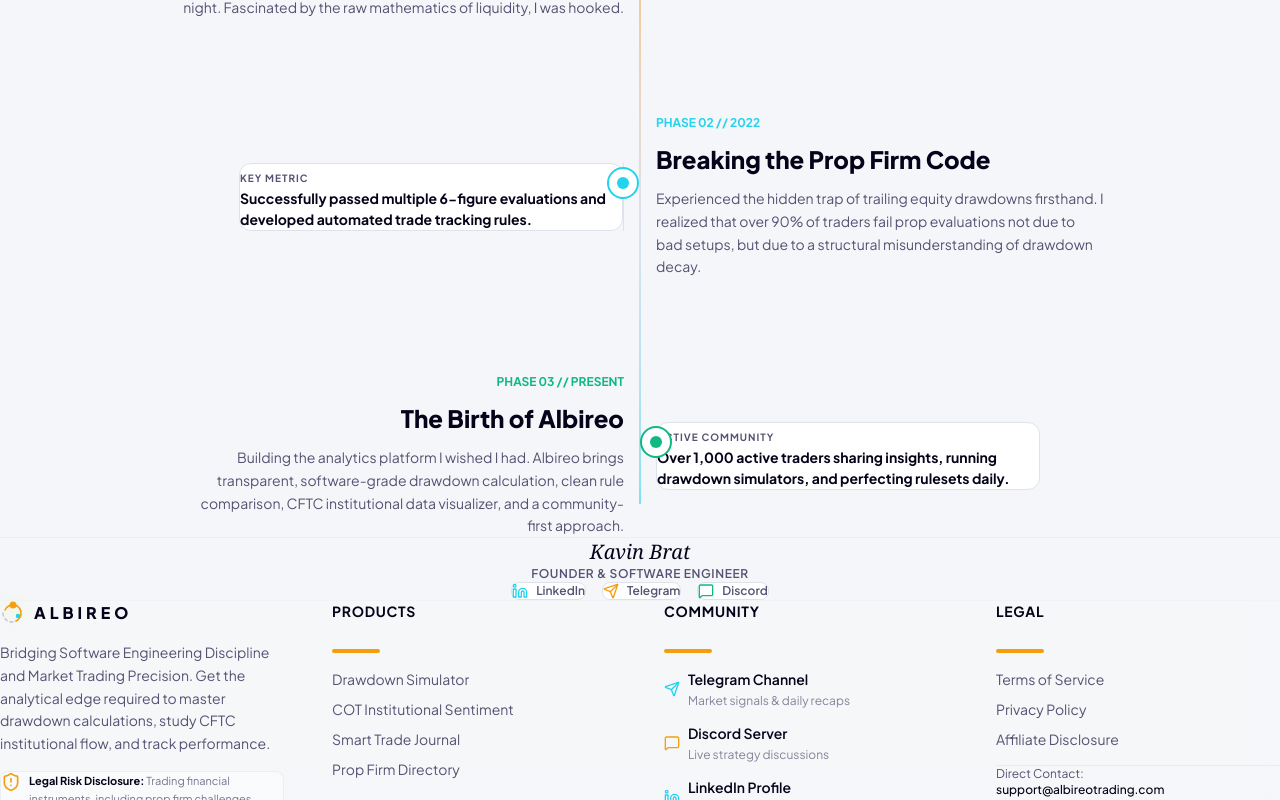
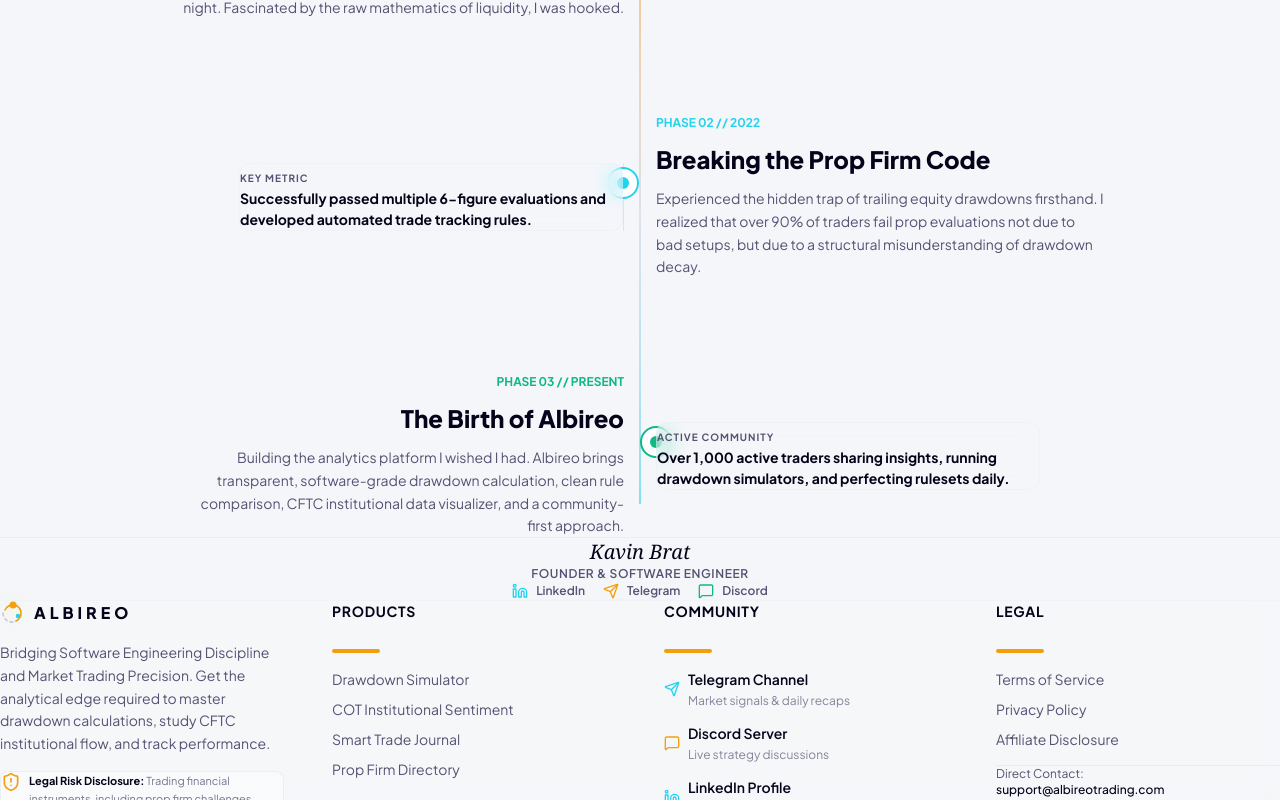
Before and after one commit to Kavin-Brat/alberio, a Next.js app: page / in a window 1280 px wide. Shown: the part 1385-2185 px from the top of the page. Built offline with nearby package versions, Linux system fonts and the light colour scheme.

Commit message:
Fix responsiveness and centering alignment across mobile, tablet, and desktop viewports

```diff
--- a/src/app/page.tsx
+++ b/src/app/page.tsx
@@ -26,7 +26,7 @@
         <div className="absolute inset-0 bg-[radial-gradient(circle_at_top_right,rgba(6,182,212,0.08),transparent_45%)] pointer-events-none" />
         <div className="absolute inset-0 bg-[radial-gradient(circle_at_bottom_left,rgba(245,158,11,0.05),transparent_40%)] pointer-events-none" />
 
-        <div className="max-w-7xl mx-auto flex flex-col items-center text-center">
+        <div className="w-full max-w-7xl mx-auto flex flex-col items-center text-center">
           {/* Badge */}
           <div className="inline-flex items-center gap-2 px-3.5 py-1.5 rounded-full bg-white/5 dark:bg-white/5 backdrop-blur-sm border border-slate-200/20 dark:border-white/10 text-xs font-semibold text-cygnus-gold mb-6 animate-fade-in">
             <Terminal className="w-3.5 h-3.5" />
@@ -67,13 +67,13 @@
 
           {/* Real-time Stats Ticker */}
           <div className="mt-16 w-full max-w-5xl border-t border-b border-slate-200/20 dark:border-white/5 py-6 px-4 grid grid-cols-1 md:grid-cols-3 gap-6 bg-white/5 dark:bg-white/5 backdrop-blur-sm rounded-xl">
-            <div className="flex flex-col items-center md:border-r border-border-custom/40">
+            <div className="flex flex-col items-center border-b md:border-b-0 md:border-r border-border-custom/40 pb-6 md:pb-0">
               <span className="text-2xl md:text-3xl font-extrabold text-cygnus-gold">$10M+</span>
               <span className="text-xs text-text-muted uppercase tracking-wider font-semibold mt-1">
                 Challenge Volume Simulated
               </span>
             </div>
-            <div className="flex flex-col items-center md:border-r border-border-custom/40">
+            <div className="flex flex-col items-center border-b md:border-b-0 md:border-r border-border-custom/40 pb-6 md:pb-0 pt-2 md:pt-0">
               <span className="text-2xl md:text-3xl font-extrabold text-text-primary flex items-center gap-1.5">
                 4.9/5
               </span>
@@ -81,7 +81,7 @@
                 Community Trust Rating
               </span>
             </div>
-            <div className="flex flex-col items-center">
+            <div className="flex flex-col items-center pt-2 md:pt-0">
               <span className="text-2xl md:text-3xl font-extrabold text-electric-cyan">50+</span>
               <span className="text-xs text-text-muted uppercase tracking-wider font-semibold mt-1">
                 Prop Firm Rules Indexed
@@ -93,8 +93,8 @@
 
       {/* QUICK TOOL CALCULATOR EMBED */}
       <section className="w-full py-20 px-4 sm:px-6 lg:px-8 border-b border-slate-200/20 dark:border-slate-800/10 relative">
-        <div className="max-w-7xl mx-auto grid grid-cols-1 lg:grid-cols-12 gap-12 items-center">
-          <div className="lg:col-span-5 flex flex-col gap-5">
+        <div className="w-full max-w-7xl mx-auto grid grid-cols-1 lg:grid-cols-12 gap-12 items-center">
+          <div className="lg:col-span-5 flex flex-col gap-5 text-center lg:text-left items-center lg:items-start">
             <span className="text-xs font-bold uppercase tracking-widest text-electric-cyan">
               Live Widget Preview
             </span>
@@ -104,14 +104,14 @@
             <p className="text-sm md:text-base text-text-muted leading-relaxed">
               Don't guess if you'll pass. Under Trailing Equity drawdowns, floating profits can ruin your buffer. Adjust starting size, win rate, and R:R below to see how likely you are to breach rules before hitting your profit target.
             </p>
-            <div className="flex flex-col gap-3 mt-2">
-              <div className="flex items-center gap-3 text-sm text-text-primary">
+            <div className="flex flex-col gap-3 mt-2 w-full max-w-md">
+              <div className="flex items-center gap-3 text-sm text-text-primary justify-center lg:justify-start">
                 <div className="p-1 rounded-md bg-electric-cyan/15 text-electric-cyan">
                   <ShieldCheck className="w-4 h-4" />
                 </div>
                 <span>Simulates 500 parallel Monte Carlo iterations</span>
               </div>
-              <div className="flex items-center gap-3 text-sm text-text-primary">
+              <div className="flex items-center gap-3 text-sm text-text-primary justify-center lg:justify-start">
                 <div className="p-1 rounded-md bg-cygnus-gold/15 text-cygnus-gold">
                   <Award className="w-4 h-4" />
                 </div>
@@ -135,7 +135,7 @@
 
       {/* FEATURE MATRIX (4 PILLARS) */}
       <section className="w-full py-20 px-4 sm:px-6 lg:px-8 border-t border-b border-slate-200/20 dark:border-slate-800/10 scroll-mt-20">
-        <div className="max-w-7xl mx-auto">
+        <div className="w-full max-w-7xl mx-auto">
           <div className="flex flex-col items-center text-center mb-16">
             <span className="text-xs font-bold uppercase tracking-widest text-cygnus-gold">
               Core Platform Capabilities
@@ -211,7 +211,7 @@
         {/* Visual background lines */}
         <div className="absolute left-1/2 transform -translate-x-1/2 top-40 bottom-24 w-0.5 bg-gradient-to-b from-cygnus-gold/60 via-border-custom to-electric-cyan/60 hidden md:block" />
 
-        <div className="max-w-7xl mx-auto relative">
+        <div className="w-full max-w-7xl mx-auto relative">
           <div className="flex flex-col items-center text-center mb-20">
             <span className="text-xs font-bold uppercase tracking-widest text-cygnus-gold">
               The Journey
@@ -241,7 +241,7 @@
                 <div className="absolute -left-1.5 md:-left-4 top-1 w-3 h-3 md:w-8 md:h-8 rounded-full bg-surface-card border-2 border-cygnus-gold flex items-center justify-center">
                   <div className="w-1.5 h-1.5 md:w-3 md:h-3 rounded-full bg-cygnus-gold" />
                 </div>
-                <div className="bg-surface-card border border-border-custom p-5 rounded-xl max-w-sm">
+                <div className="bg-slate-50/20 dark:bg-slate-900/10 backdrop-blur-sm border border-slate-200/30 dark:border-slate-800/40 p-5 rounded-xl max-w-sm">
                   <span className="text-[10px] font-bold uppercase tracking-widest text-text-muted">Key Metric</span>
                   <p className="text-sm font-bold text-text-primary mt-1 leading-normal">
                     10,000+ hours spent studying market microstructures, COT report data feeds, and drawdown mathematical logic.
@@ -266,7 +266,7 @@
                 <div className="absolute -left-1.5 md:left-auto md:-right-4 top-1 w-3 h-3 md:w-8 md:h-8 rounded-full bg-surface-card border-2 border-electric-cyan flex items-center justify-center">
                   <div className="w-1.5 h-1.5 md:w-3 md:h-3 rounded-full bg-electric-cyan" />
                 </div>
-                <div className="bg-surface-card border border-border-custom p-5 rounded-xl max-w-sm inline-block md:text-left">
+                <div className="bg-slate-50/20 dark:bg-slate-900/10 backdrop-blur-sm border border-slate-200/30 dark:border-slate-800/40 p-5 rounded-xl max-w-sm inline-block md:text-left">
                   <span className="text-[10px] font-bold uppercase tracking-widest text-text-muted">Key Metric</span>
                   <p className="text-sm font-bold text-text-primary mt-1 leading-normal">
                     Successfully passed multiple 6-figure evaluations and developed automated trade tracking rules.
@@ -291,7 +291,7 @@
                 <div className="absolute -left-1.5 md:-left-4 top-1 w-3 h-3 md:w-8 md:h-8 rounded-full bg-surface-card border-2 border-profit flex items-center justify-center">
                   <div className="w-1.5 h-1.5 md:w-3 md:h-3 rounded-full bg-profit" />
                 </div>
-                <div className="bg-surface-card border border-border-custom p-5 rounded-xl max-w-sm">
+                <div className="bg-slate-50/20 dark:bg-slate-900/10 backdrop-blur-sm border border-slate-200/30 dark:border-slate-800/40 p-5 rounded-xl max-w-sm">
                   <span className="text-[10px] font-bold uppercase tracking-widest text-text-muted">Active Community</span>
                   <p className="text-sm font-bold text-text-primary mt-1 leading-normal">
                     Over 1,000 active traders sharing insights, running drawdown simulators, and perfecting rulesets daily.
@@ -307,12 +307,12 @@
             <span className="text-xs text-text-muted uppercase tracking-wider font-semibold mt-1">
               Founder & Software Engineer
             </span>
-            <div className="flex gap-4 mt-6">
+            <div className="flex flex-wrap justify-center gap-4 mt-6">
               <a
                 href="https://linkedin.com/in/kavin-brat"
                 target="_blank"
                 rel="noopener noreferrer"
-                className="flex items-center gap-2 px-4 py-2 border border-border-custom rounded-lg bg-surface-card hover:bg-surface-card/80 text-text-muted hover:text-text-primary text-xs font-semibold transition-all duration-200"
+                className="flex items-center gap-2 px-4 py-2 border border-slate-200/20 dark:border-white/10 rounded-full bg-white/5 dark:bg-white/5 backdrop-blur-sm hover:bg-white/10 text-text-muted hover:text-text-primary text-xs font-semibold transition-all duration-200"
               >
                 <Linkedin className="w-4 h-4 text-electric-cyan" />
                 LinkedIn
@@ -321,7 +321,7 @@
                 href="https://t.me/albireo_trading"
                 target="_blank"
                 rel="noopener noreferrer"
-                className="flex items-center gap-2 px-4 py-2 border border-border-custom rounded-lg bg-surface-card hover:bg-surface-card/80 text-text-muted hover:text-text-primary text-xs font-semibold transition-all duration-200"
+                className="flex items-center gap-2 px-4 py-2 border border-slate-200/20 dark:border-white/10 rounded-full bg-white/5 dark:bg-white/5 backdrop-blur-sm hover:bg-white/10 text-text-muted hover:text-text-primary text-xs font-semibold transition-all duration-200"
               >
                 <Send className="w-4 h-4 text-cygnus-gold" />
                 Telegram
@@ -330,7 +330,7 @@
                 href="https://discord.gg/albireo_trading"
                 target="_blank"
                 rel="noopener noreferrer"
-                className="flex items-center gap-2 px-4 py-2 border border-border-custom rounded-lg bg-surface-card hover:bg-surface-card/80 text-text-muted hover:text-text-primary text-xs font-semibold transition-all duration-200"
+                className="flex items-center gap-2 px-4 py-2 border border-slate-200/20 dark:border-white/10 rounded-full bg-white/5 dark:bg-white/5 backdrop-blur-sm hover:bg-white/10 text-text-muted hover:text-text-primary text-xs font-semibold transition-all duration-200"
               >
                 <MessageSquare className="w-4 h-4 text-profit" />
                 Discord
--- a/src/components/layout/Footer.tsx
+++ b/src/components/layout/Footer.tsx
@@ -25,7 +25,7 @@
 
   return (
     <footer className="w-full border-t border-slate-200/20 dark:border-slate-800/10 bg-slate-50/10 dark:bg-slate-900/5 backdrop-blur-md pt-16 pb-8 px-4 sm:px-6 lg:px-8 mt-auto relative z-10">
-      <div className="max-w-7xl mx-auto grid grid-cols-1 md:grid-cols-2 lg:grid-cols-4 gap-12 mb-12">
+      <div className="w-full max-w-7xl mx-auto grid grid-cols-1 md:grid-cols-2 lg:grid-cols-4 gap-12 mb-12">
         {/* Column 1: Brand & Risk Disclosure */}
         <div className="flex flex-col gap-4">
           <Link href="/" className="flex items-center gap-2.5 group">
@@ -183,7 +183,7 @@
       </div>
 
       {/* Bottom Bar — 3-col: copyright · built-with · social icons */}
-      <div className="max-w-7xl mx-auto pt-8 border-t border-slate-200/20 dark:border-slate-800/10 flex flex-col md:flex-row items-center justify-between gap-4">
+      <div className="w-full max-w-7xl mx-auto pt-8 border-t border-slate-200/20 dark:border-slate-800/10 flex flex-col md:flex-row items-center justify-between gap-4">
         <span className="text-xs text-text-muted order-3 md:order-1">
           &copy; {currentYear} Albireo. All rights reserved.
         </span>
--- a/src/components/layout/PageContainer.tsx
+++ b/src/components/layout/PageContainer.tsx
@@ -17,7 +17,7 @@
 }: PageContainerProps) {
   return (
     <div className={`w-full flex-1 px-4 sm:px-6 lg:px-8 py-12 relative z-10 ${className}`}>
-      <div className="max-w-7xl mx-auto flex flex-col gap-10">
+      <div className="w-full max-w-7xl mx-auto flex flex-col gap-10">
         {children}
       </div>
     </div>
```
Also changed, not shown: src/components/layout/Header.tsx (+8 -2 lines).
